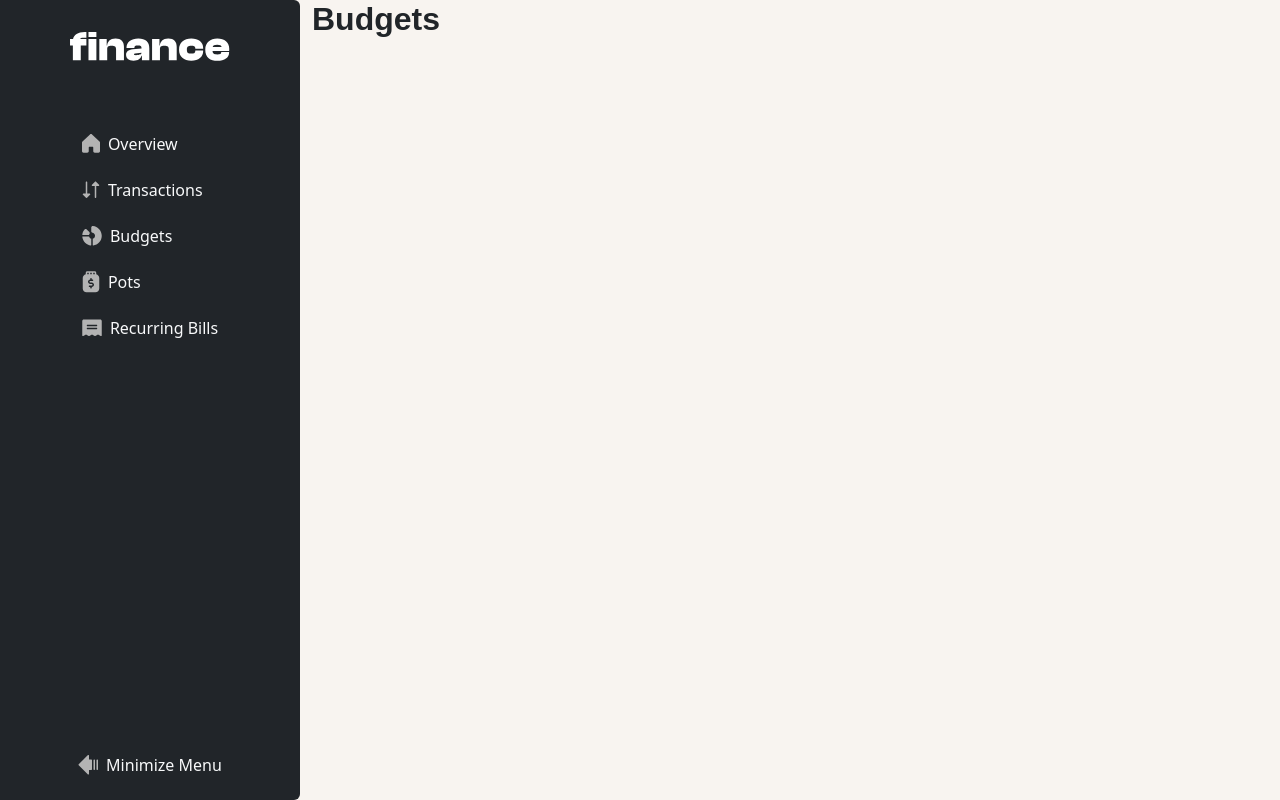
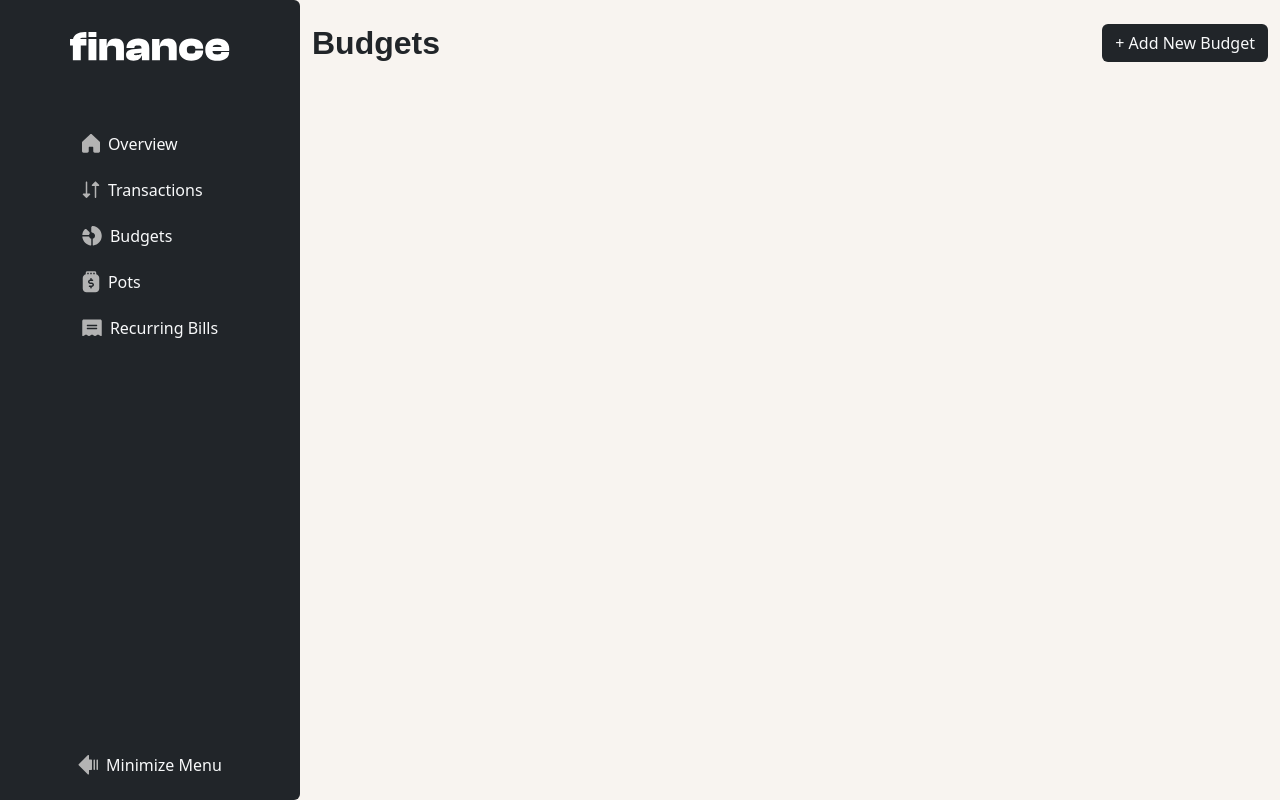
Before and after one commit to abdalsimam1-sketch/personal-finance-app, a React (Vite) app: page /budgets in a window 1280 px wide. Built offline with nearby package versions, Linux system fonts and the light colour scheme.

Commit message:
add : add new budget button

```diff
--- a/src/pages/Budgets.jsx
+++ b/src/pages/Budgets.jsx
@@ -3,7 +3,10 @@ import { Title } from "../components/UI/Title";
 export const Budgets = () => {
   return (
     <div className="container">
-      <Title>Budgets</Title>
+      <div className="d-flex justify-content-between align-items-center mt-4">
+        <Title>Budgets</Title>
+        <button className="btn text-light bg-dark">+ Add New Budget</button>
+      </div>
       <div className="row">
         <section className="col-12 col-md-5"></section>
         <section className="col-12 col-md-7"></section>
```
